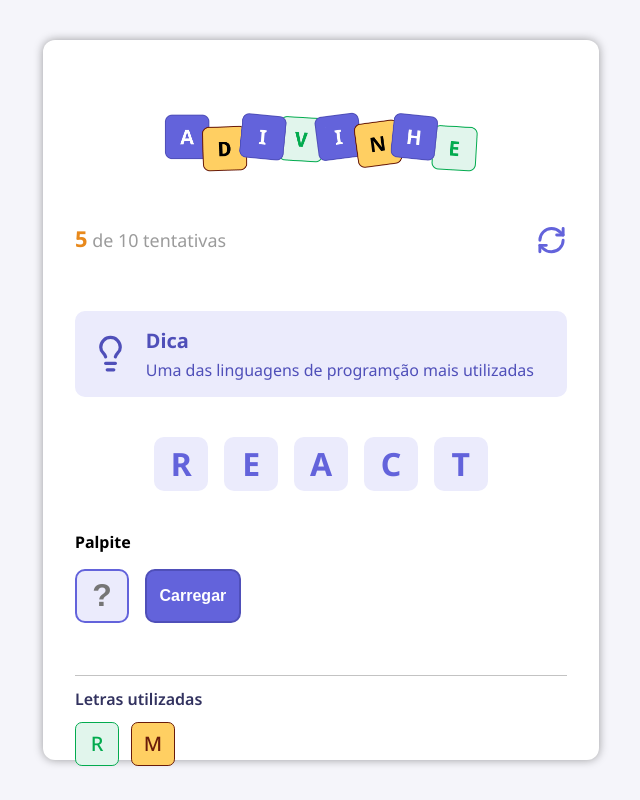
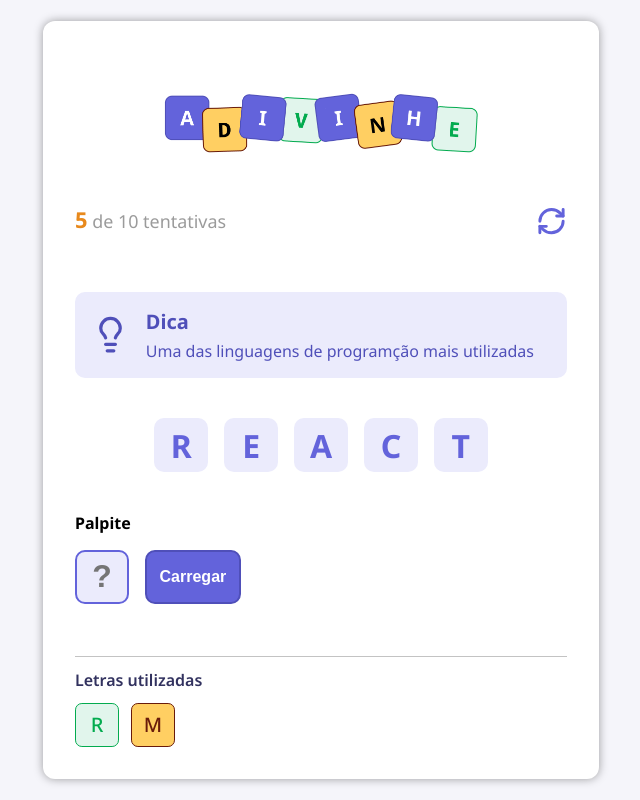
Before and after one commit to M-Fragata/React, a React (Vite) app in the folder projeto1/adivinhe/: page / in a window 1280 px wide. Shown: the whole page, without its empty margins (319-959 px from the left). Built offline with nearby package versions, Linux system fonts and the light colour scheme.

Commit message:
ajustando o heigth

```diff
--- a/projeto1/adivinhe/src/App.module.css
+++ b/projeto1/adivinhe/src/App.module.css
@@ -12,10 +12,9 @@
     box-shadow: 0px 0px 10px rgba(0, 0, 0, 0.37);
     width: 90dvw;
     max-width: 556px;
-    height: 90dvh;
-    max-height: 778px;
     padding: 4.5rem 2rem 2rem 2rem;
     border-radius: .75rem;
+    position: relative;
 }
 
 .word{
--- a/projeto1/adivinhe/src/components/Palpite/palpite.module.css
+++ b/projeto1/adivinhe/src/components/Palpite/palpite.module.css
@@ -1,3 +1,4 @@
+
 .palpite>aside{
     display: flex;
     align-items: center;
```
